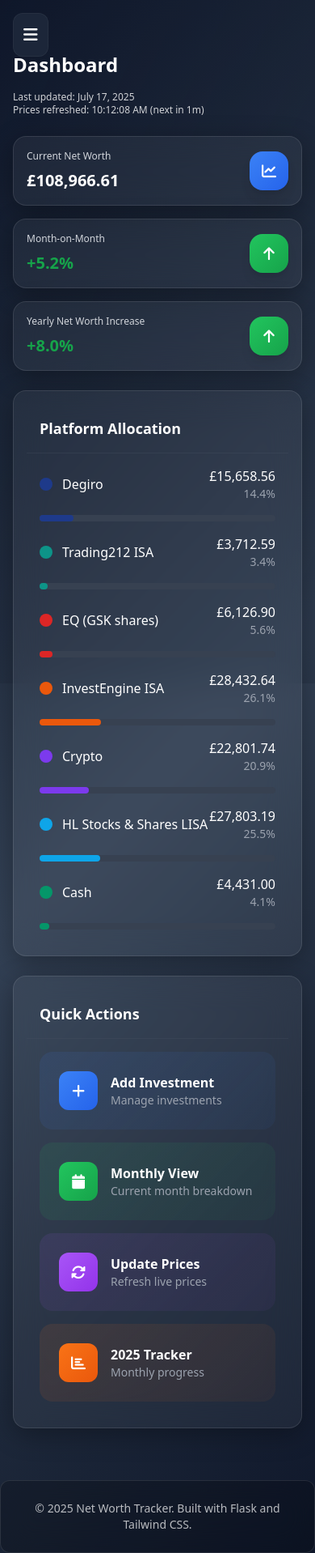
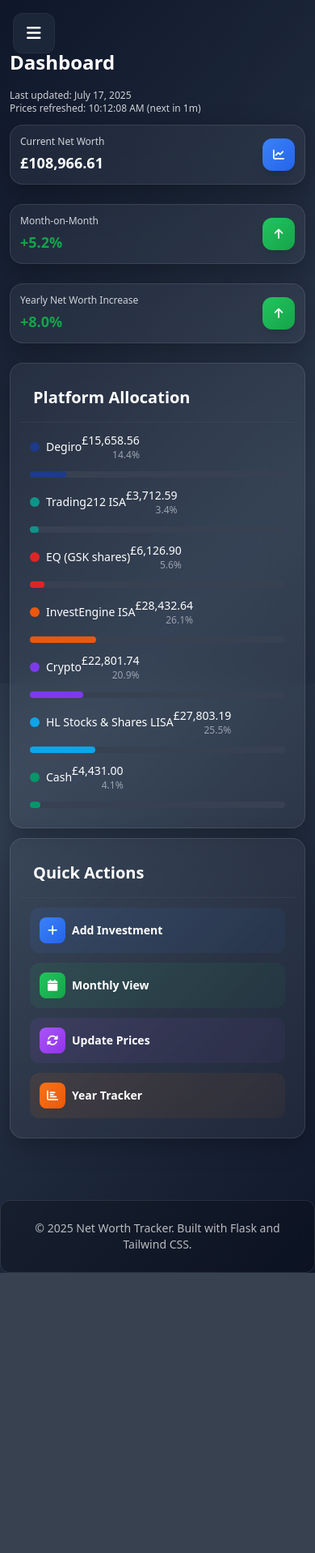
Before and after one commit to danieljgriffin/FinanceTracker, a Flask app: page / in a window 390 px wide. Shown: the whole page at 81% size. After the commit the page ends 1572 px from the top, so only its background shows below. Run offline with Flask 3, Linux system fonts and the light colour scheme; some libraries are stand-ins or nearby versions.

Commit message:
Improve layout and element sizing for smaller mobile device screens
Adjusts CSS and HTML templates to ensure proper rendering on mobile screens using media queries and responsive design principles.

Replit-Commit-Author: Agent
Replit-Commit-Session-Id: 54a4708f-c44e-4e8a-9ad6-3f7b7dc05b9b
Replit-Commit-Screenshot-Url: https://storage.googleapis.com/screenshot-production-us-central1/d570fb0a-fe4c-4fda-b5c3-aa409779e17c/54a4708f-c44e-4e8a-9ad6-3f7b7dc05b9b/tjtfjUk

```diff
--- a/static/styles.css
+++ b/static/styles.css
@@ -55,26 +55,98 @@ button, .btn, input[type="submit"], input[type="button"] {
     /* Ensure main content uses full width on mobile */
     main {
         margin-left: 0 !important;
-        padding-left: 16px !important;
-        padding-right: 16px !important;
+        padding-left: 12px !important;
+        padding-right: 12px !important;
         width: 100% !important;
+        padding-top: 60px !important;
     }
 
     /* Footer adjustments */
     footer div, .footer-content {
         margin-left: 0 !important;
+        padding-left: 12px !important;
+        padding-right: 12px !important;
     }
 
     /* Flash messages adjustments */
     .flash-messages {
         margin-left: 0 !important;
-        padding-left: 16px !important;
-        padding-right: 16px !important;
+        padding-left: 12px !important;
+        padding-right: 12px !important;
     }
 
     /* Additional mobile adjustments */
     body {
         overflow-x: hidden !important;
+    }
+
+    /* Mobile typography */
+    h1 {
+        font-size: 1.5rem !important;
+        line-height: 1.4 !important;
+    }
+
+    h2 {
+        font-size: 1.25rem !important;
+        line-height: 1.4 !important;
+    }
+
+    h3 {
+        font-size: 1.125rem !important;
+        line-height: 1.4 !important;
+    }
+
+    /* Mobile grid overrides */
+    .grid {
+        grid-template-columns: 1fr !important;
+        gap: 12px !important;
+    }
+
+    /* Mobile card spacing */
+    .card {
+        padding: 12px !important;
+        margin-bottom: 12px !important;
+    }
+
+    /* Mobile button adjustments */
+    button, .btn {
+        padding: 10px 16px !important;
+        font-size: 14px !important;
+        min-height: 44px !important;
+    }
+
+    /* Mobile input adjustments */
+    input, select, textarea {
+        font-size: 16px !important;
+        padding: 12px !important;
+        min-height: 44px !important;
+    }
+
+    /* Mobile table adjustments */
+    table {
+        font-size: 12px !important;
+    }
+
+    th, td {
+        padding: 8px 4px !important;
+    }
+
+    /* Mobile space adjustments */
+    .space-y-6 > * + * {
+        margin-top: 12px !important;
+    }
+
+    .space-y-4 > * + * {
+        margin-top: 8px !important;
+    }
+
+    /* Mobile flex adjustments */
+    .flex {
+        flex-wrap: wrap !important;
+    }
+
+    .justify-between {
+        justify-content: flex-start !important;
     }
 }
 
@@ -108,9 +180,38 @@ button, .btn, input[type="submit"], input[type="button"] {
     /* Ensure main content uses full width on mobile */
     main {
         margin-left: 0 !important;
-        padding-left: 16px !important;
-        padding-right: 16px !important;
+        padding-left: 12px !important;
+        padding-right: 12px !important;
         width: 100% !important;
+        padding-top: 60px !important;
+    }
+
+    /* Mobile responsive helpers */
+    .grid {
+        grid-template-columns: 1fr !important;
+        gap: 12px !important;
+    }
+
+    .card {
+        padding: 12px !important;
+    }
+
+    h1 {
+        font-size: 1.5rem !important;
+    }
+
+    h2 {
+        font-size: 1.25rem !important;
+    }
+
+    button, .btn {
+        min-height: 44px !important;
+        font-size: 14px !important;
+    }
+
+    input, select, textarea {
+        font-size: 16px !important;
+        min-height: 44px !important;
     }
 }
 
--- a/templates/dashboard.html
+++ b/templates/dashboard.html
@@ -20,46 +20,46 @@
     </div>
 
     <!-- Key Metrics -->
-    <div class="grid grid-cols-1 lg:grid-cols-3 gap-4 sm:gap-6">
+    <div class="grid grid-cols-1 lg:grid-cols-3 gap-3 sm:gap-4 lg:gap-6">
         <!-- Current Net Worth -->
-        <div class="card p-4 sm:p-6 lg:p-8">
+        <div class="card p-3 sm:p-4 lg:p-6">
             <div class="flex items-center justify-between">
                 <div class="flex-1 min-w-0">
-                    <p class="text-xs sm:text-sm font-medium text-gray-300 mb-2">Current Net Worth</p>
-                    <p class="text-xl sm:text-2xl lg:text-3xl font-bold text-white truncate">£{{ "{:,.2f}".format(current_net_worth) }}</p>
+                    <p class="text-xs sm:text-sm font-medium text-gray-300 mb-1 sm:mb-2">Current Net Worth</p>
+                    <p class="text-lg sm:text-xl lg:text-2xl font-bold text-white truncate">£{{ "{:,.2f}".format(current_net_worth) }}</p>
                 </div>
-                <div class="w-12 h-12 sm:w-14 sm:h-14 lg:w-16 lg:h-16 bg-gradient-to-br from-blue-500 to-blue-600 rounded-2xl flex items-center justify-center shadow-lg ml-3">
-                    <i class="fas fa-chart-line text-white text-lg sm:text-xl lg:text-2xl"></i>
+                <div class="w-10 h-10 sm:w-12 sm:h-12 lg:w-14 lg:h-14 bg-gradient-to-br from-blue-500 to-blue-600 rounded-xl flex items-center justify-center shadow-lg ml-2">
+                    <i class="fas fa-chart-line text-white text-sm sm:text-base lg:text-lg"></i>
                 </div>
             </div>
         </div>
 
         <!-- Month-on-Month Change -->
-        <div class="card p-4 sm:p-6 lg:p-8">
+        <div class="card p-3 sm:p-4 lg:p-6">
             <div class="flex items-center justify-between">
                 <div class="flex-1 min-w-0">
-                    <p class="text-xs sm:text-sm font-medium text-gray-300 mb-2">Month-on-Month</p>
-                    <p class="text-xl sm:text-2xl lg:text-3xl font-bold {% if mom_change >= 0 %}text-green-600{% else %}text-red-600{% endif %}">
+                    <p class="text-xs sm:text-sm font-medium text-gray-300 mb-1 sm:mb-2">Month-on-Month</p>
+                    <p class="text-lg sm:text-xl lg:text-2xl font-bold {% if mom_change >= 0 %}text-green-600{% else %}text-red-600{% endif %}">
                         {{ "{:+.1f}".format(mom_change) }}%
                     </p>
                 </div>
-                <div class="w-12 h-12 sm:w-14 sm:h-14 lg:w-16 lg:h-16 {% if mom_change >= 0 %}bg-gradient-to-br from-green-500 to-green-600{% else %}bg-gradient-to-br from-red-500 to-red-600{% endif %} rounded-2xl flex items-center justify-center shadow-lg ml-3">
-                    <i class="fas {% if mom_change >= 0 %}fa-arrow-up{% else %}fa-arrow-down{% endif %} text-white text-lg sm:text-xl lg:text-2xl"></i>
+                <div class="w-10 h-10 sm:w-12 sm:h-12 lg:w-14 lg:h-14 {% if mom_change >= 0 %}bg-gradient-to-br from-green-500 to-green-600{% else %}bg-gradient-to-br from-red-500 to-red-600{% endif %} rounded-xl flex items-center justify-center shadow-lg ml-2">
+                    <i class="fas {% if mom_change >= 0 %}fa-arrow-up{% else %}fa-arrow-down{% endif %} text-white text-sm sm:text-base lg:text-lg"></i>
                 </div>
             </div>
         </div>
 
         <!-- Yearly Net Worth Increase -->
-        <div class="card p-4 sm:p-6 lg:p-8">
+        <div class="card p-3 sm:p-4 lg:p-6">
             <div class="flex items-center justify-between">
                 <div class="flex-1 min-w-0">
-                    <p class="text-xs sm:text-sm font-medium text-gray-300 mb-2">Yearly Net Worth Increase</p>
-                    <p class="text-xl sm:text-2xl lg:text-3xl font-bold {% if yearly_increase > 0 %}text-green-600{% elif yearly_increase < 0 %}text-red-600{% else %}text-gray-600{% endif %}">
+                    <p class="text-xs sm:text-sm font-medium text-gray-300 mb-1 sm:mb-2">Yearly Net Worth Increase</p>
+                    <p class="text-lg sm:text-xl lg:text-2xl font-bold {% if yearly_increase > 0 %}text-green-600{% elif yearly_increase < 0 %}text-red-600{% else %}text-gray-600{% endif %}">
                         {{ "{:+.1f}".format(yearly_increase) }}%
                     </p>
                 </div>
-                <div class="w-12 h-12 sm:w-14 sm:h-14 lg:w-16 lg:h-16 {% if yearly_increase > 0 %}bg-gradient-to-br from-green-500 to-green-600{% elif yearly_increase < 0 %}bg-gradient-to-br from-red-500 to-red-600{% else %}bg-gradient-to-br from-gray-500 to-gray-600{% endif %} rounded-2xl flex items-center justify-center shadow-lg ml-3">
-                    <i class="fas {% if yearly_increase > 0 %}fa-arrow-up{% elif yearly_increase < 0 %}fa-arrow-down{% else %}fa-minus{% endif %} text-white text-lg sm:text-xl lg:text-2xl"></i>
+                <div class="w-10 h-10 sm:w-12 sm:h-12 lg:w-14 lg:h-14 {% if yearly_increase > 0 %}bg-gradient-to-br from-green-500 to-green-600{% elif yearly_increase < 0 %}bg-gradient-to-br from-red-500 to-red-600{% else %}bg-gradient-to-br from-gray-500 to-gray-600{% endif %} rounded-xl flex items-center justify-center shadow-lg ml-2">
+                    <i class="fas {% if yearly_increase > 0 %}fa-arrow-up{% elif yearly_increase < 0 %}fa-arrow-down{% else %}fa-minus{% endif %} text-white text-sm sm:text-base lg:text-lg"></i>
                 </div>
             </div>
         </div>
@@ -70,31 +70,31 @@
         <div class="px-4 sm:px-6 lg:px-8 py-4 sm:py-6 border-b border-gray-600/30">
             <h2 class="text-lg sm:text-xl font-semibold text-white">Platform Allocation</h2>
         </div>
-        <div class="p-4 sm:p-6 lg:p-8">
+        <div class="p-3 sm:p-4 lg:p-6">
             {% if platform_allocations %}
-                <div class="space-y-4">
+                <div class="space-y-3 sm:space-y-4">
                     {% for platform, amount in platform_allocations.items() %}
                         <div class="flex items-center justify-between">
                             <div class="flex items-center">
-                                <div class="w-4 h-4 rounded-full mr-3" style="background-color: {{ platform_colors.get(platform, '#6b7280') }}"></div>
-                                <span class="font-medium text-white">{{ platform }}</span>
+                                <div class="w-3 h-3 sm:w-4 sm:h-4 rounded-full mr-2 sm:mr-3" style="background-color: {{ platform_colors.get(platform, '#6b7280') }}"></div>
+                                <span class="font-medium text-white text-sm sm:text-base">{{ platform }}</span>
                             </div>
                             <div class="text-right">
-                                <div class="font-medium text-white">£{{ "{:,.2f}".format(amount) }}</div>
-                                <div class="text-sm text-gray-400">{{ "{:.1f}".format(platform_percentages.get(platform, 0)) }}%</div>
+                                <div class="font-medium text-white text-sm sm:text-base">£{{ "{:,.2f}".format(amount) }}</div>
+                                <div class="text-xs sm:text-sm text-gray-400">{{ "{:.1f}".format(platform_percentages.get(platform, 0)) }}%</div>
                             </div>
                         </div>
-                        <div class="w-full bg-gray-700 rounded-full h-2">
+                        <div class="w-full bg-gray-700 rounded-full h-2 mb-2">
                             <div class="h-2 rounded-full"
                                  style="width: {{ platform_percentages.get(platform, 0) }}%; background-color: {{ platform_colors.get(platform, '#6b7280') }}"></div>
                         </div>
                     {% endfor %}
                 </div>
             {% else %}
-                <div class="text-center py-8">
-                    <i class="fas fa-chart-pie text-gray-400 text-4xl mb-4"></i>
-                    <p class="text-gray-400">No allocation data available</p>
-                    <p class="text-sm text-gray-500">Add investments to see platform allocation</p>
+                <div class="text-center py-6 sm:py-8">
+                    <i class="fas fa-chart-pie text-gray-400 text-2xl sm:text-3xl lg:text-4xl mb-3 sm:mb-4"></i>
+                    <p class="text-gray-400 text-sm sm:text-base">No allocation data available</p>
+                    <p class="text-xs sm:text-sm text-gray-500">Add investments to see platform allocation</p>
                 </div>
             {% endif %}
         </div>
@@ -105,53 +105,53 @@
         <div class="px-4 sm:px-6 lg:px-8 py-4 sm:py-6 border-b border-gray-600/30">
             <h2 class="text-lg sm:text-xl font-semibold text-white">Quick Actions</h2>
         </div>
-        <div class="p-4 sm:p-6 lg:p-8">
-            <div class="grid grid-cols-1 sm:grid-cols-2 lg:grid-cols-4 gap-4 sm:gap-6">
+        <div class="p-3 sm:p-4 lg:p-6">
+            <div class="grid grid-cols-1 sm:grid-cols-2 lg:grid-cols-4 gap-2 sm:gap-3 lg:gap-4">
                 <a href="{{ url_for('investment_manager') }}"
-                   class="flex items-center p-6 rounded-2xl transition-all duration-300 hover:scale-105 hover:shadow-lg group"
+                   class="flex items-center p-3 sm:p-4 lg:p-6 rounded-xl transition-all duration-300 hover:scale-105 hover:shadow-lg group"
                    style="background: linear-gradient(135deg, rgba(59, 130, 246, 0.1), rgba(59, 130, 246, 0.05));">
-                    <div class="w-12 h-12 bg-gradient-to-br from-blue-500 to-blue-600 rounded-xl flex items-center justify-center mr-4 group-hover:scale-110 transition-transform">
-                        <i class="fas fa-plus text-white text-lg"></i>
+                    <div class="w-8 h-8 sm:w-10 sm:h-10 lg:w-12 lg:h-12 bg-gradient-to-br from-blue-500 to-blue-600 rounded-lg flex items-center justify-center mr-2 sm:mr-3 lg:mr-4 group-hover:scale-110 transition-transform">
+                        <i class="fas fa-plus text-white text-sm sm:text-base lg:text-lg"></i>
                     </div>
                     <div>
-                        <div class="font-semibold text-white">Add Investment</div>
-                        <div class="text-sm text-gray-400">Manage investments</div>
+                        <div class="font-semibold text-white text-sm sm:text-base">Add Investment</div>
+                        <div class="text-xs sm:text-sm text-gray-400 hidden sm:block">Manage investments</div>
                     </div>
                 </a>
 
                 <a href="{{ url_for('monthly_breakdown') }}"
-                   class="flex items-center p-6 rounded-2xl transition-all duration-300 hover:scale-105 hover:shadow-lg group"
+                   class="flex items-center p-3 sm:p-4 lg:p-6 rounded-xl transition-all duration-300 hover:scale-105 hover:shadow-lg group"
                    style="background: linear-gradient(135deg, rgba(34, 197, 94, 0.1), rgba(34, 197, 94, 0.05));">
-                    <div class="w-12 h-12 bg-gradient-to-br from-green-500 to-green-600 rounded-xl flex items-center justify-center mr-4 group-hover:scale-110 transition-transform">
-                        <i class="fas fa-calendar text-white text-lg"></i>
+                    <div class="w-8 h-8 sm:w-10 sm:h-10 lg:w-12 lg:h-12 bg-gradient-to-br from-green-500 to-green-600 rounded-lg flex items-center justify-center mr-2 sm:mr-3 lg:mr-4 group-hover:scale-110 transition-transform">
+                        <i class="fas fa-calendar text-white text-sm sm:text-base lg:text-lg"></i>
                     </div>
                     <div>
-                        <div class="font-semibold text-white">Monthly View</div>
-                        <div class="text-sm text-gray-400">Current month breakdown</div>
+                        <div class="font-semibold text-white text-sm sm:text-base">Monthly View</div>
+                        <div class="text-xs sm:text-sm text-gray-400 hidden sm:block">Current month breakdown</div>
                     </div>
                 </a>
 
                 <a href="{{ url_for('update_prices') }}"
-                   class="flex items-center p-6 rounded-2xl transition-all duration-300 hover:scale-105 hover:shadow-lg group"
+                   class="flex items-center p-3 sm:p-4 lg:p-6 rounded-xl transition-all duration-300 hover:scale-105 hover:shadow-lg group"
                    style="background: linear-gradient(135deg, rgba(168, 85, 247, 0.1), rgba(168, 85, 247, 0.05));">
-                    <div class="w-12 h-12 bg-gradient-to-br from-purple-500 to-purple-600 rounded-xl flex items-center justify-center mr-4 group-hover:scale-110 transition-transform">
-                        <i class="fas fa-sync-alt text-white text-lg"></i>
+                    <div class="w-8 h-8 sm:w-10 sm:h-10 lg:w-12 lg:h-12 bg-gradient-to-br from-purple-500 to-purple-600 rounded-lg flex items-center justify-center mr-2 sm:mr-3 lg:mr-4 group-hover:scale-110 transition-transform">
+                        <i class="fas fa-sync-alt text-white text-sm sm:text-base lg:text-lg"></i>
                     </div>
                     <div>
-                        <div class="font-semibold text-white">Update Prices</div>
-                        <div class="text-sm text-gray-400">Refresh live prices</div>
+                        <div class="font-semibold text-white text-sm sm:text-base">Update Prices</div>
+                        <div class="text-xs sm:text-sm text-gray-400 hidden sm:block">Refresh live prices</div>
                     </div>
                 </a>
 
-                <a href="{{ url_for('tracker_2025') }}"
-                   class="flex items-center p-6 rounded-2xl transition-all duration-300 hover:scale-105 hover:shadow-lg group"
+                <a href="{{ url_for('yearly_tracker') }}"
+                   class="flex items-center p-3 sm:p-4 lg:p-6 rounded-xl transition-all duration-300 hover:scale-105 hover:shadow-lg group"
                    style="background: linear-gradient(135deg, rgba(249, 115, 22, 0.1), rgba(249, 115, 22, 0.05));">
-                    <div class="w-12 h-12 bg-gradient-to-br from-orange-500 to-orange-600 rounded-xl flex items-center justify-center mr-4 group-hover:scale-110 transition-transform">
-                        <i class="fas fa-chart-bar text-white text-lg"></i>
+                    <div class="w-8 h-8 sm:w-10 sm:h-10 lg:w-12 lg:h-12 bg-gradient-to-br from-orange-500 to-orange-600 rounded-lg flex items-center justify-center mr-2 sm:mr-3 lg:mr-4 group-hover:scale-110 transition-transform">
+                        <i class="fas fa-chart-bar text-white text-sm sm:text-base lg:text-lg"></i>
                     </div>
                     <div>
-                        <div class="font-semibold text-white">2025 Tracker</div>
-                        <div class="text-sm text-gray-400">Monthly progress</div>
+                        <div class="font-semibold text-white text-sm sm:text-base">Year Tracker</div>
+                        <div class="text-xs sm:text-sm text-gray-400 hidden sm:block">Monthly progress</div>
                     </div>
                 </a>
             </div>
```
